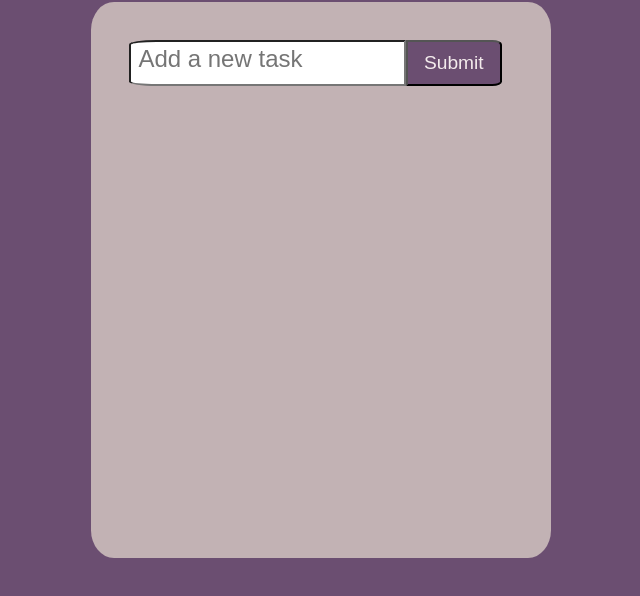
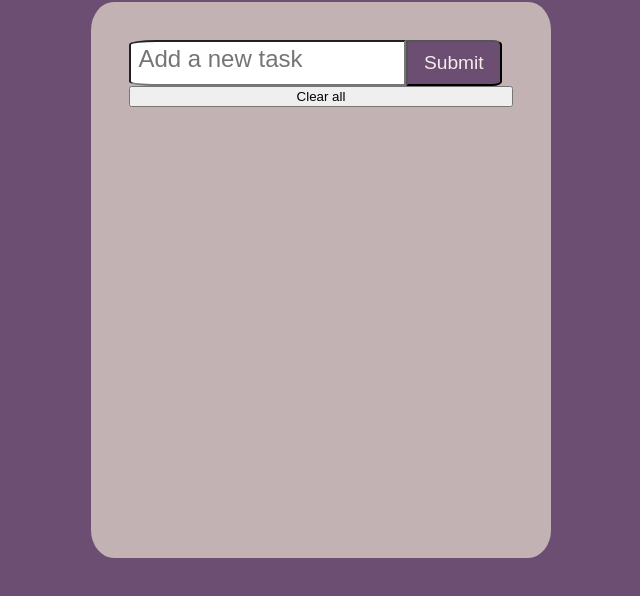
Before and after one commit to Owlynn/ToDoReact, a React app: page / in a window 1280 px wide. Shown: the part 104-700 px from the top of the page, without its empty margins (319-959 px from the left). Built offline with nearby package versions, Linux system fonts and the light colour scheme.

Commit message:
creating method clearCheckedTask

```diff
--- a/src/components/ListContainer/ListContainer.css
+++ b/src/components/ListContainer/ListContainer.css
@@ -6,7 +6,7 @@
     height: 60vh;
     margin-top: 2%;
     padding: 3%;
-    overflow-y: scroll;
+    overflow-y: hidden;
     text-align: left;
     border-radius: 5%;
   }
--- a/src/components/ListContainer/ListContainer.js
+++ b/src/components/ListContainer/ListContainer.js
@@ -40,6 +40,9 @@ class ListContainer extends React.Component{
       this.setState({userInput:''})
     }
 
+    clearCheckedTasks(){
+      console.log('coucou')
+    }
 
     checkTask(currentId){
       let workingArray = this.state.itemArray
@@ -88,6 +91,8 @@ class ListContainer extends React.Component{
               )
             }
 
+            <button onClick = {this.clearCheckedTasks}>Clear all</button>
+
             </div>
         )
     }
```
